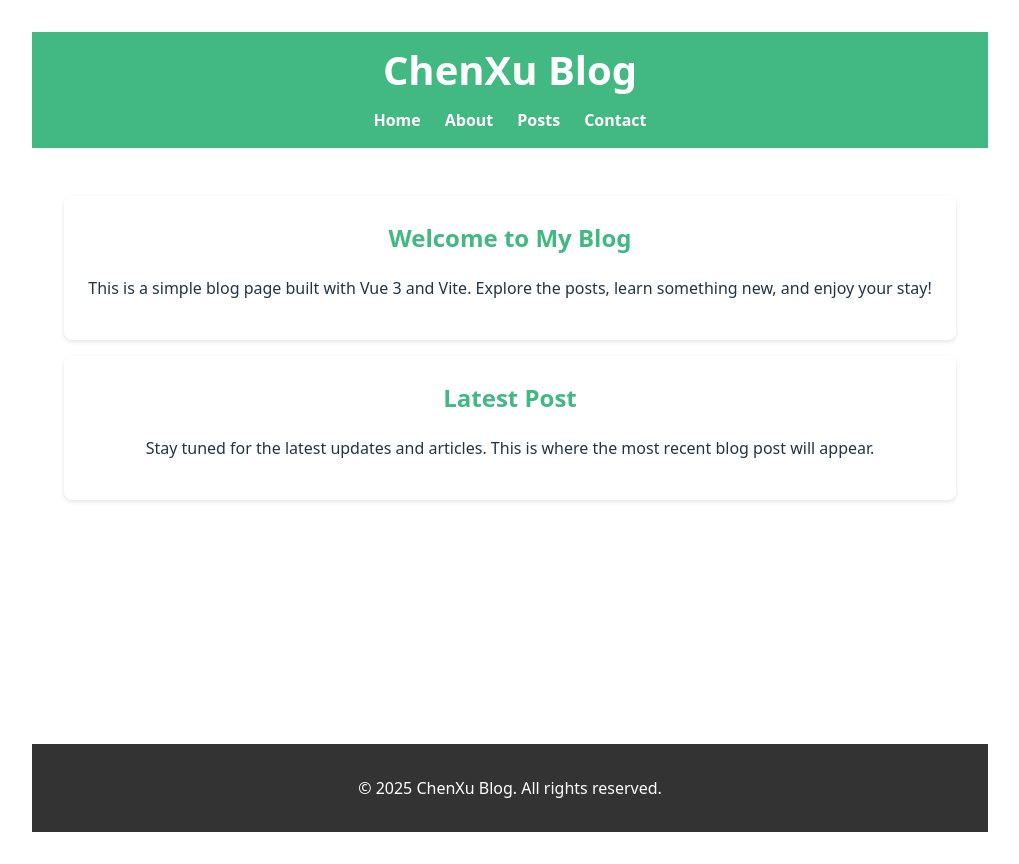
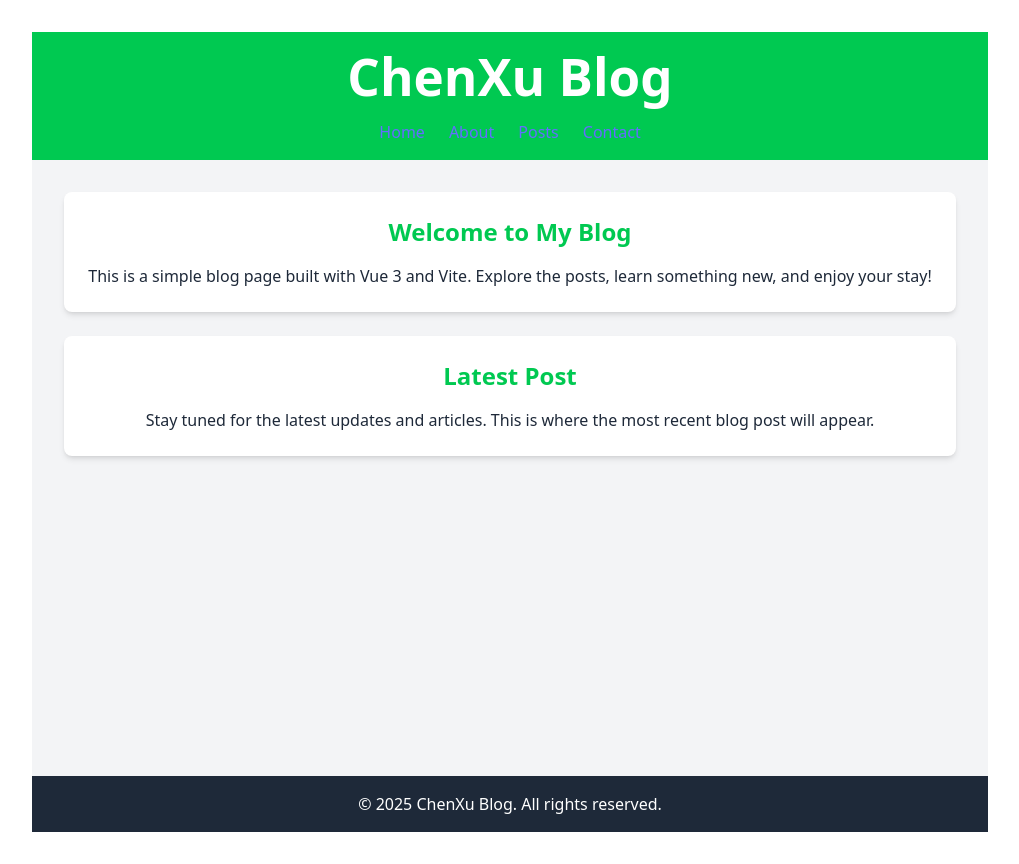
Before and after one commit to ChenXu233/ChenXuBlog, a Vue app in the folder frontend/: page / in a window 1280 px wide. Shown: the whole page, without its empty margins (130-1149 px from the left). Built offline with nearby package versions, Linux system fonts and the light colour scheme.

Commit message:
:heavy_plus_sign: 添加tailwind.css

```diff
--- a/frontend/package.json
+++ b/frontend/package.json
@@ -12,8 +12,10 @@
     "vue": "^3.5.13"
   },
   "devDependencies": {
+    "@tailwindcss/vite": "^4.1.4",
     "@vitejs/plugin-vue": "^5.2.2",
     "@vue/tsconfig": "^0.7.0",
+    "tailwindcss": "^4.1.4",
     "typescript": "~5.7.2",
     "vite": "^6.3.1",
     "vue-tsc": "^2.2.8"
--- a/frontend/src/App.vue
+++ b/frontend/src/App.vue
@@ -1,32 +1,40 @@
 <script setup lang="ts"></script>
 
 <template>
-  <div class="blog-container">
+  <div class="flex flex-col min-h-screen bg-gray-100 text-gray-800">
     <!-- Header -->
-    <header class="blog-header">
-      <h1>ChenXu Blog</h1>
+    <header class="bg-green-500 text-white py-4 px-8 text-center">
+      <h1 class="text-4xl font-bold">ChenXu Blog</h1>
       <nav>
-        <ul class="nav-links">
-          <li><a href="#home">Home</a></li>
-          <li><a href="#about">About</a></li>
-          <li><a href="#posts">Posts</a></li>
-          <li><a href="#contact">Contact</a></li>
+        <ul class="flex justify-center gap-6 mt-4">
+          <li>
+            <a href="#home" class="hover:underline font-semibold">Home</a>
+          </li>
+          <li>
+            <a href="#about" class="hover:underline font-semibold">About</a>
+          </li>
+          <li>
+            <a href="#posts" class="hover:underline font-semibold">Posts</a>
+          </li>
+          <li>
+            <a href="#contact" class="hover:underline font-semibold">Contact</a>
+          </li>
         </ul>
       </nav>
     </header>
 
     <!-- Main Content -->
-    <main class="blog-main">
-      <section class="blog-post">
-        <h2>Welcome to My Blog</h2>
-        <p>
+    <main class="flex-1 p-8">
+      <section class="bg-white rounded-lg shadow-md p-6 mb-6">
+        <h2 class="text-2xl font-bold text-green-500">Welcome to My Blog</h2>
+        <p class="mt-4">
           This is a simple blog page built with Vue 3 and Vite. Explore the
           posts, learn something new, and enjoy your stay!
         </p>
       </section>
-      <section class="blog-post">
-        <h2>Latest Post</h2>
-        <p>
+      <section class="bg-white rounded-lg shadow-md p-6">
+        <h2 class="text-2xl font-bold text-green-500">Latest Post</h2>
+        <p class="mt-4">
           Stay tuned for the latest updates and articles. This is where the most
           recent blog post will appear.
         </p>
@@ -34,84 +42,8 @@
     </main>
 
     <!-- Footer -->
-    <footer class="blog-footer">
+    <footer class="bg-gray-800 text-white text-center py-4">
       <p>&copy; 2025 ChenXu Blog. All rights reserved.</p>
     </footer>
   </div>
 </template>
-
-<style scoped>
-/* General Styles */
-body {
-  margin: 0;
-  font-family: Arial, sans-serif;
-  line-height: 1.6;
-  background-color: #f9f9f9;
-  color: #333;
-}
-
-.blog-container {
-  display: flex;
-  flex-direction: column;
-  min-height: 100vh;
-}
-
-/* Header Styles */
-.blog-header {
-  background-color: #42b883;
-  color: white;
-  padding: 1em 2em;
-  text-align: center;
-}
-
-.blog-header h1 {
-  margin: 0;
-  font-size: 2.5em;
-}
-
-.nav-links {
-  list-style: none;
-  padding: 0;
-  margin: 1em 0 0;
-  display: flex;
-  justify-content: center;
-  gap: 1.5em;
-}
-
-.nav-links a {
-  color: white;
-  text-decoration: none;
-  font-weight: bold;
-}
-
-.nav-links a:hover {
-  text-decoration: underline;
-}
-
-/* Main Content Styles */
-.blog-main {
-  flex: 1;
-  padding: 2em;
-}
-
-.blog-post {
-  background: white;
-  margin: 1em 0;
-  padding: 1.5em;
-  border-radius: 8px;
-  box-shadow: 0 2px 4px rgba(0, 0, 0, 0.1);
-}
-
-.blog-post h2 {
-  margin-top: 0;
-  color: #42b883;
-}
-
-/* Footer Styles */
-.blog-footer {
-  background-color: #333;
-  color: white;
-  text-align: center;
-  padding: 1em 0;
-}
-</style>
--- a/frontend/src/style.css
+++ b/frontend/src/style.css
@@ -1,3 +1,4 @@
+@import "tailwindcss";
 :root {
   font-family: system-ui, Avenir, Helvetica, Arial, sans-serif;
   line-height: 1.5;
--- a/frontend/vite.config.ts
+++ b/frontend/vite.config.ts
@@ -1,7 +1,8 @@
 import { defineConfig } from "vite";
 import vue from "@vitejs/plugin-vue";
+import tailwindcss from "@tailwindcss/vite";
 
 // https://vite.dev/config/
 export default defineConfig({
-  plugins: [vue()],
+  plugins: [vue(), tailwindcss()],
 });
```
Also changed, not shown: 2 other files (tests, documents, lock files or other folders).
